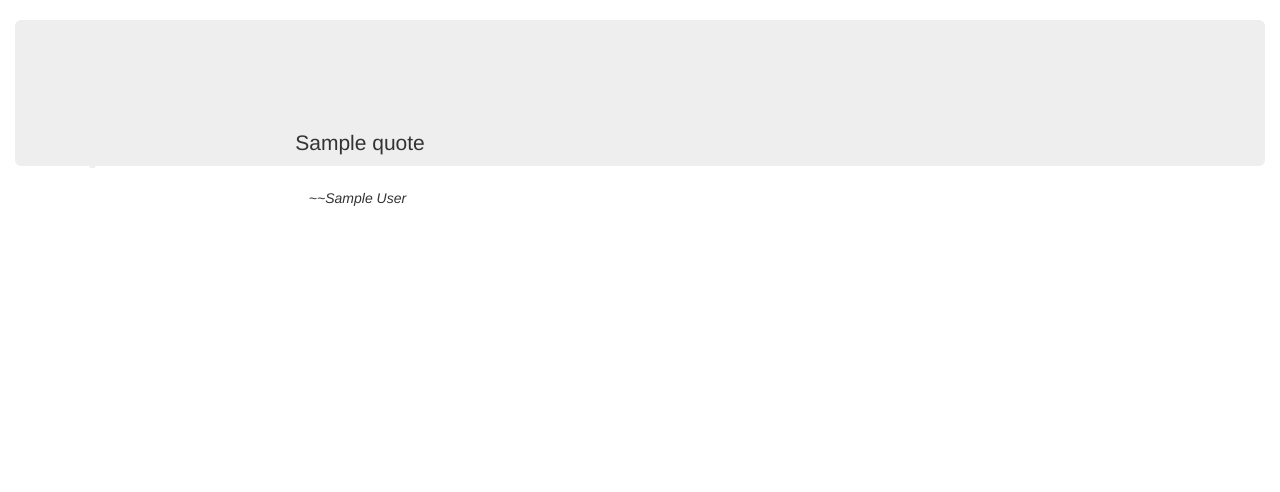
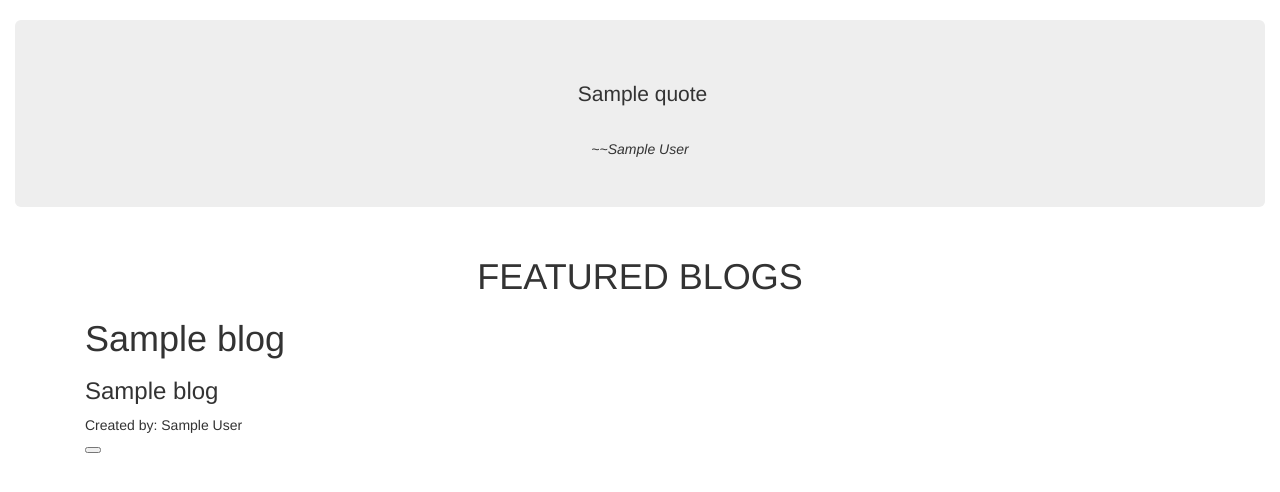
Before and after one commit to Fridah-kalee/Blog-Web, a Flask app: template app/templates/index.html in a window 1280 px wide. Shown: the part 52-544 px from the top of the page. Run offline with Flask 2, Linux system fonts and the light colour scheme; the template is opened without the code that fills it: most values are stand-ins (such as "Sample title", 1, 10 or a date in 2020); data that the repository does not hold is empty; some libraries are stand-ins or nearby versions.

Commit message:
fixed a bug in templates

```diff
--- a/app/templates/index.html
+++ b/app/templates/index.html
@@ -7,10 +7,8 @@
         {% block content%}
 <div class="container-fluid">
     <div class="jumbotron">
-        <div class="card" style="margin-top: 50px;align-items: center;"></div>
-    <div class="px-4 py-5 my-5 text-center">
-        <div class="col-lg-6 mx-auto">
-			<figure class="text-center text-pink">
+        <div class="card" style="margin-top: 1px;align-items: center;"></div>
+			<figure class="text-center">
 				<blockquote class="blockquote">
 					<p>{{ quotes.quote }}</p>
 				</blockquote>
@@ -19,8 +17,41 @@
 				</figcaption>
 			</figure>
 		</div>
-    </div>
+	</div>
 </div>
-</div>
-</div>
+<h1 style="margin-bottom: 2px;text-align: center;">FEATURED BLOGS</h1>
+<div class="container">
+    <div class="row">
+        <div class="col-md-8">
+            <div class="card-deck">
+                {% for my_blog in blogs %}
+                <div class="col-md-8">
+
+                    <div class="card bg-light mb-3 styled">
+                        <div class="card-body">
+                            <div class="card-title">
+                                <h1>
+                                    {{my_blog.title}}
+                                </h1>
+
+                                <div class="card-text">
+                                    <h3>
+                                        {{my_blog.blog}}
+
+                                    </h3>
+
+
+
+                                    <div class="card-footer">
+                                        Created by: {{my_blog.author}} <br>
+                                        <button> <a href="/comment/{{my_blog.id}}"></a> </button>
+                                    </div>
+                                </div>
+                            </div>
+                        </div>
+                    </div>
+                </div>
+                {% endfor %}
+            </div>
+        </div>
 {% endblock %}
```
